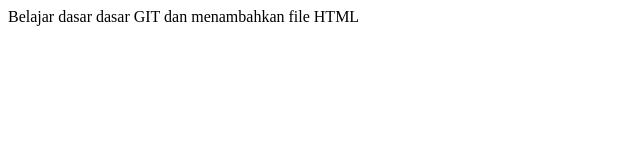
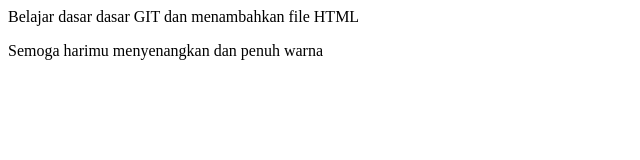
Before and after one commit to HafizAkbar09/webapp-latihan, a plain HTML site: page index.html in a window 1280 px wide. Shown: the whole page, without its empty margins (0-640 px from the left). Drawn offline with Linux system fonts and the light colour scheme.

Commit message:
Update index.html dan readme

```diff
--- a/index.html
+++ b/index.html
@@ -4,5 +4,6 @@
   </head>
   <body>
     <p>Belajar dasar dasar GIT dan menambahkan file HTML</p>
+<p>Semoga harimu menyenangkan dan penuh warna</p>
   </body>
 </html>
```
Also changed, not shown: 1 other file.
